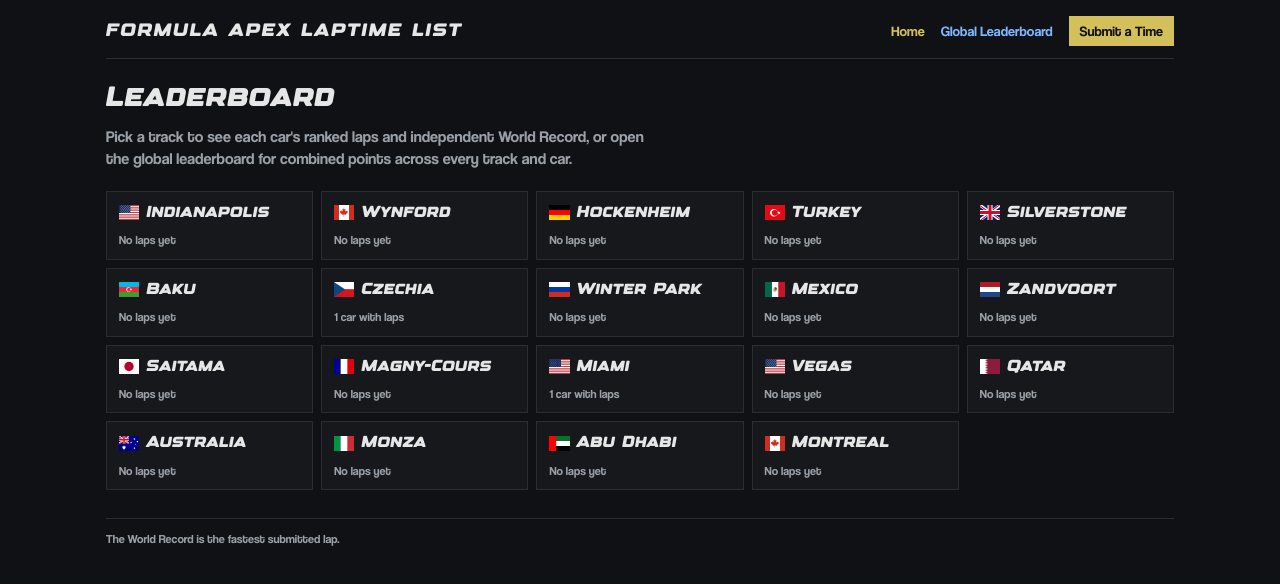
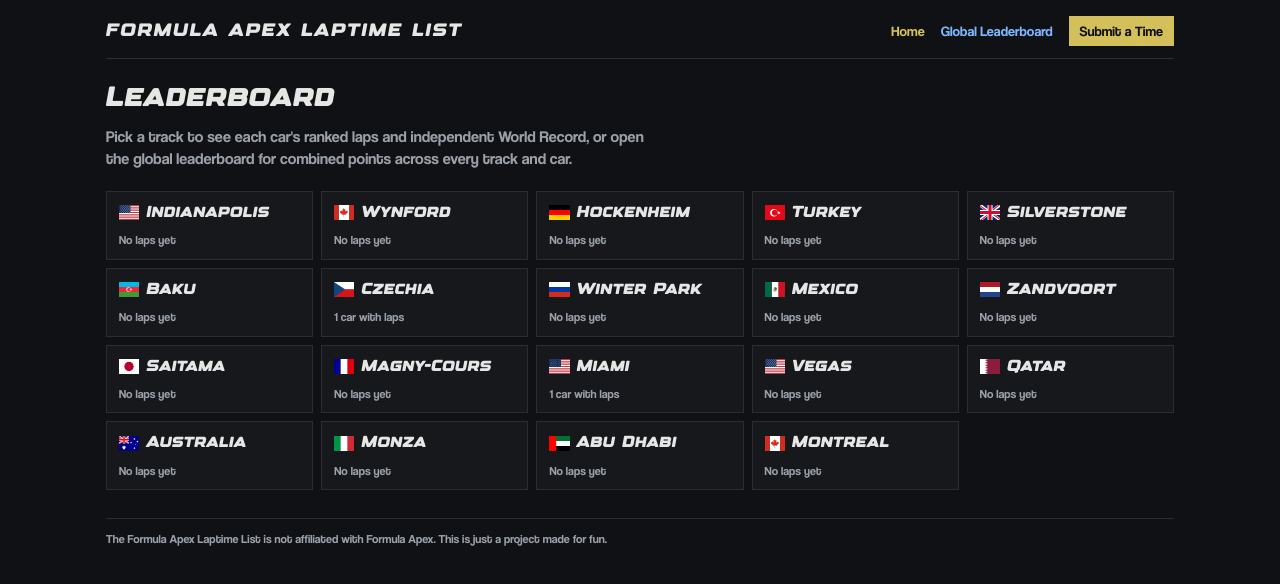
Before and after one commit to Lartum01/apexlist, a React (Vite) app: page / in a window 1280 px wide. Shown: the top 584 px of the page. Built offline with nearby package versions, Linux system fonts and the light colour scheme.

Commit message:
Update Layout.tsx

```diff
--- a/src/components/Layout.tsx
+++ b/src/components/Layout.tsx
@@ -19,7 +19,7 @@ export function Layout({ children }: { children: ReactNode }) {
         </nav>
       </header>
       <main>{children}</main>
-      <footer className="site-footer">The World Record is the fastest submitted lap.</footer>
+      <footer className="site-footer">The Formula Apex Laptime List is not affiliated with Formula Apex. This is just a project made for fun.</footer>
     </div>
   );
 }
```
